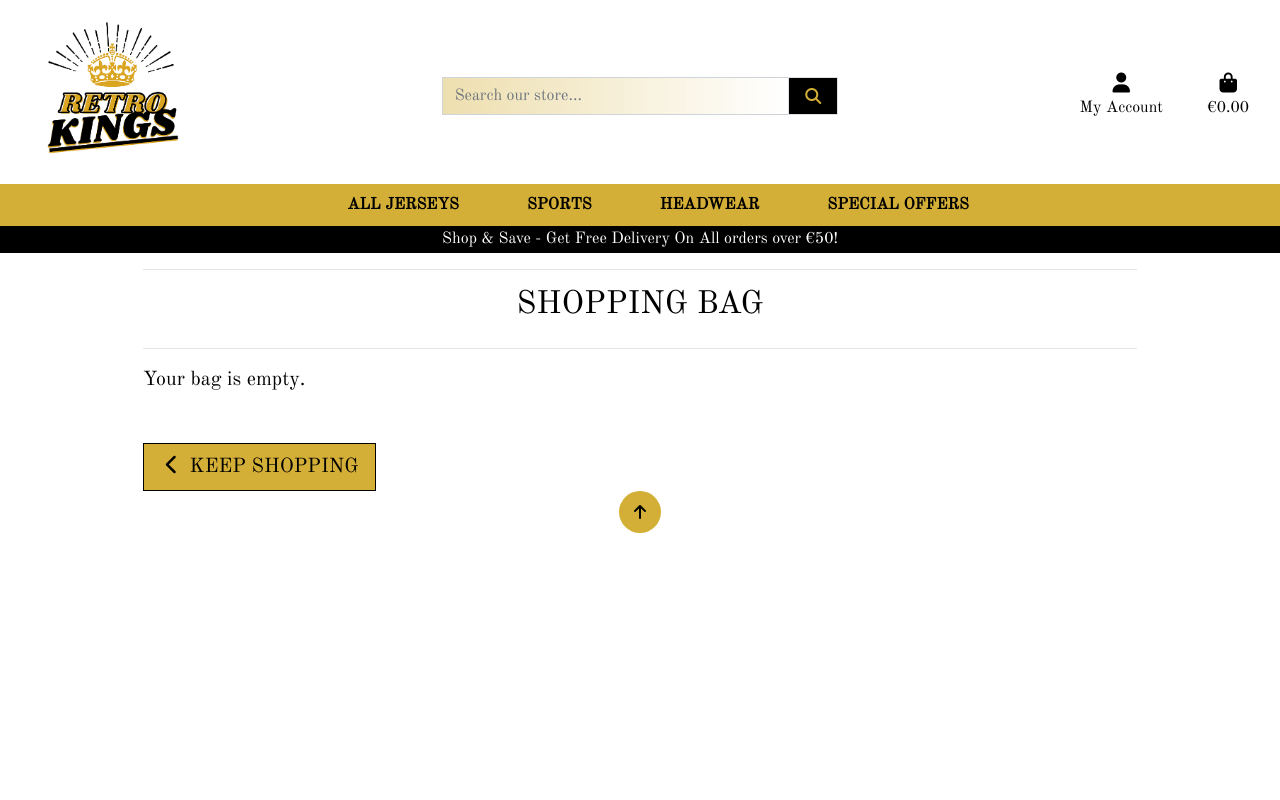
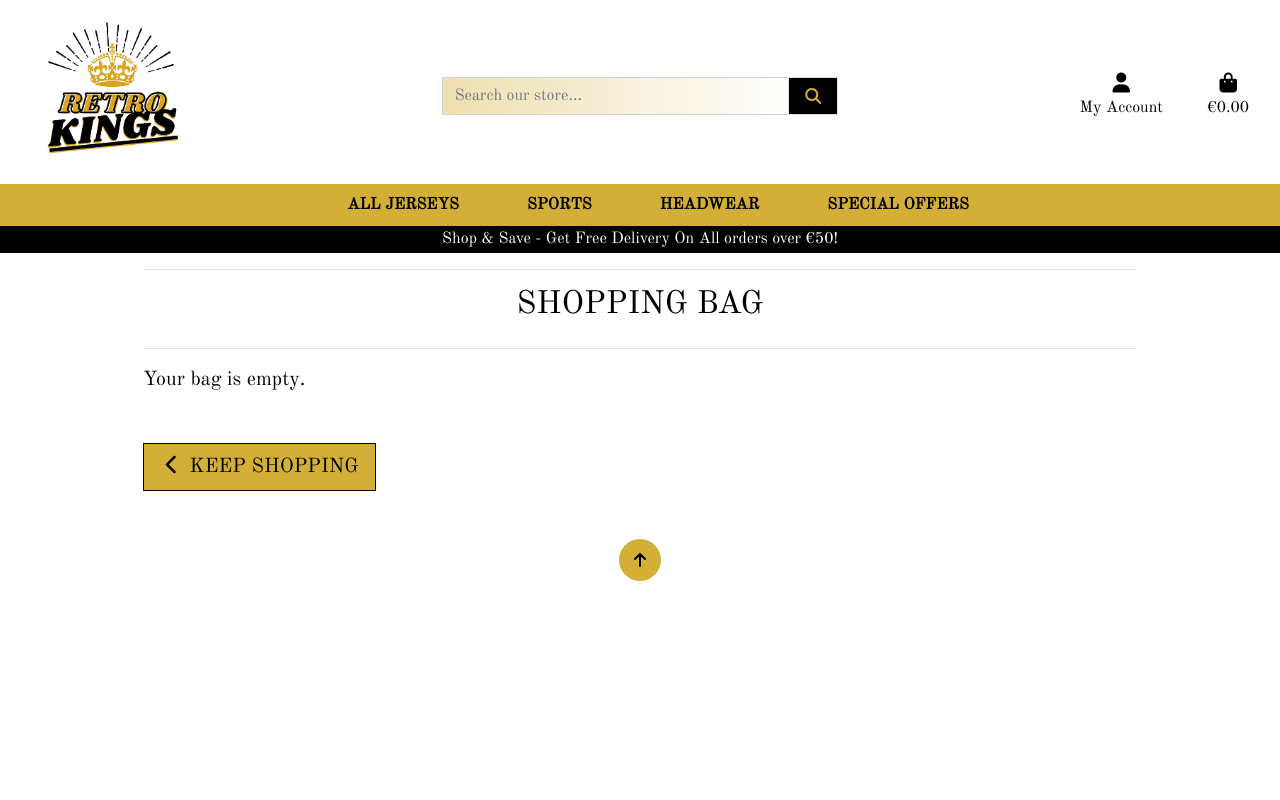
Before and after one commit to Jmurray1989/RetroKings, a Django app: page /bag/ in a window 1280 px wide. Run offline with Django 3.2, Linux system fonts and the light colour scheme; some libraries are stand-ins or nearby versions.

Commit message:
Top margin added to back to top button

```diff
--- a/bag/templates/bag/bag.html
+++ b/bag/templates/bag/bag.html
@@ -112,7 +112,7 @@
 	</div>
 </div>
 
-<div class="btt-button mx-auto">
+<div class="btt-button mx-auto mt-5">
     <a class="btt-link d-flex h-100">
         <i class="fas fa-arrow-up mx-auto my-auto"></i>
     </a>
```
